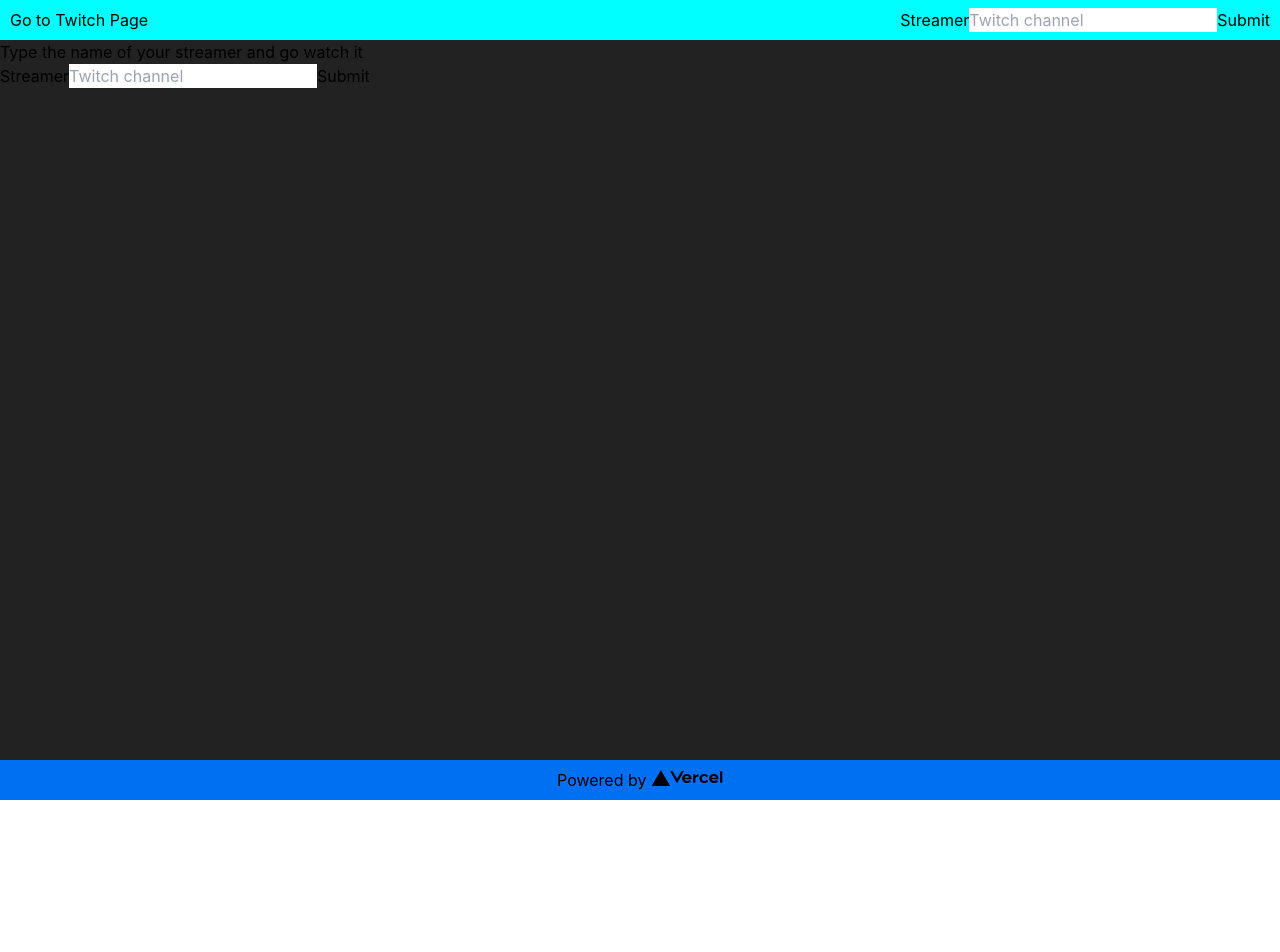
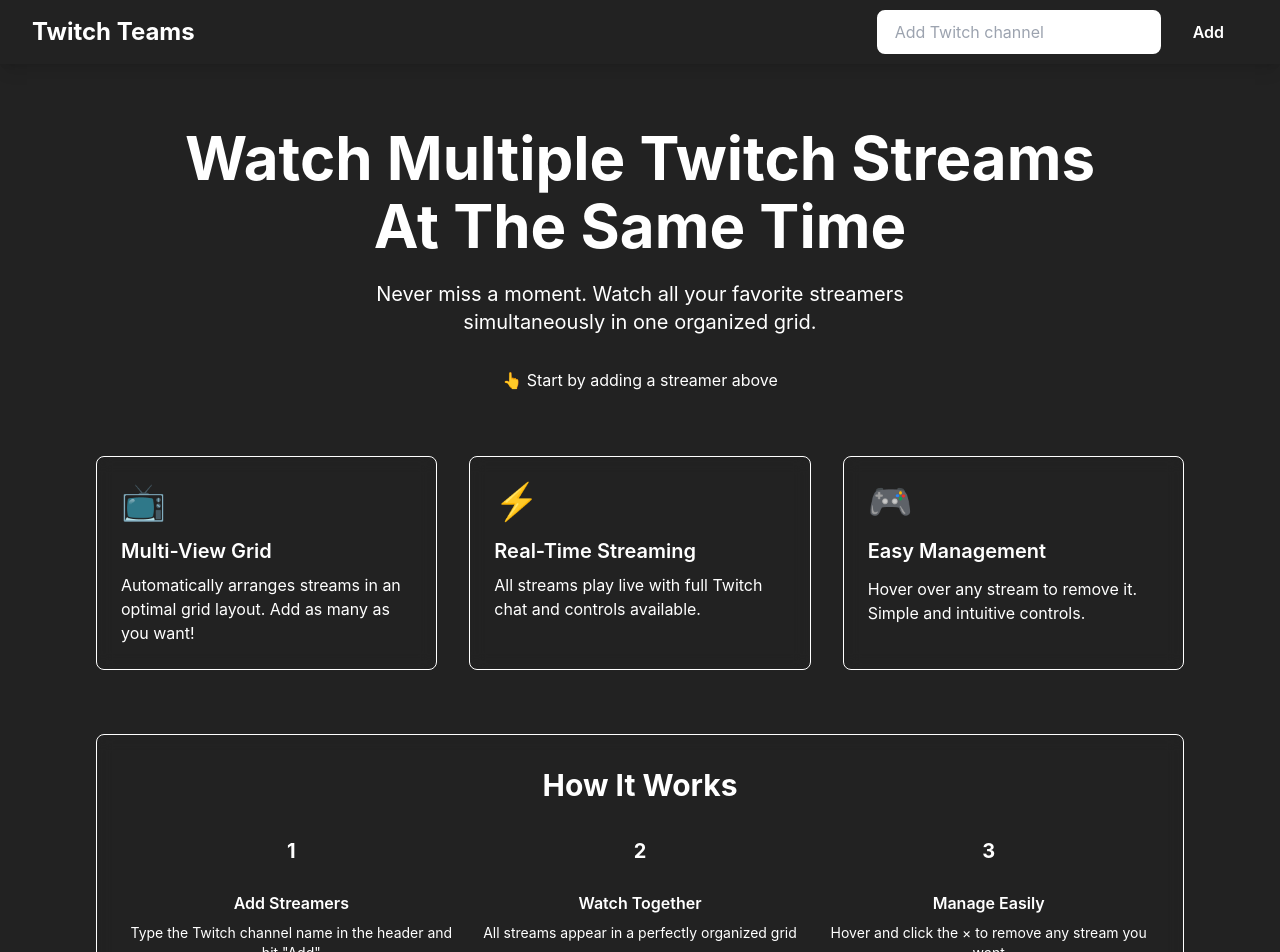
Before and after one commit to NeoCephei/TwitchTeams, a Next.js app in the folder client/: page / in a window 1280 px wide. Shown: the top 952 px of the page. Before the commit the page ends 800 px from the top, so only its background shows below. Built offline with nearby package versions, Linux system fonts and the light colour scheme.

Commit message:
feat(ui): redesign layout and components with improved styling

```diff
--- a/client/components/landing/landing.js
+++ b/client/components/landing/landing.js
@@ -21,29 +21,113 @@
 /*                    Implementation                      */
 /* ====================================================== */
 
-export function Landing({}) {
-	const dispatch = useDispatch()
+import { useRouter } from 'next/router'
+
+export function Landing() {
+	const router = useRouter()
 
 	return (
-		<>
-			<h1>Type the name of your streamer and go watch it</h1>
-			<Formik
-				initialValues={{
-					streamerName: '',
-				}}
-				onSubmit={async (values, { resetForm }) => {
-					const { streamerName } = values
-					dispatch(addStreamer(streamerName))
-					Router.push('/twitch')
-				}}
-			>
-				<Form>
-					<label htmlFor="streamerName">Streamer</label>
-					<Field id="streamerName" name="streamerName" placeholder="Twitch channel" />
+		<div className="min-h-[calc(100vh-4rem)] bg-gradient-to-b from-gray-900 to-purple-900 text-white">
+			<div className="max-w-6xl mx-auto px-4 py-16 sm:px-6 lg:px-8">
+				{/* Hero Section */}
+				<div className="text-center mb-16">
+					<h1 className="text-5xl sm:text-6xl font-bold mb-6">
+						Watch Multiple Twitch Streams
+						<span className="block text-purple-400 mt-2">At The Same Time</span>
+					</h1>
+					<p className="text-xl text-gray-300 max-w-2xl mx-auto mb-8">
+						Never miss a moment. Watch all your favorite streamers simultaneously in one organized grid.
+					</p>
+					<div className="flex flex-col sm:flex-row gap-4 justify-center items-center">
+						<div className="text-gray-400">
+							👆 Start by adding a streamer above
+						</div>
+					</div>
+				</div>
 
-					<button type="submit">Submit</button>
-				</Form>
-			</Formik>
-		</>
+				{/* Features */}
+				<div className="grid md:grid-cols-3 gap-8 mb-16">
+					<div className="bg-purple-800/30 backdrop-blur rounded-lg p-6 border border-purple-700/50">
+						<div className="text-4xl mb-4">📺</div>
+						<h3 className="text-xl font-semibold mb-2">Multi-View Grid</h3>
+						<p className="text-gray-300">
+							Automatically arranges streams in an optimal grid layout. Add as many as you want!
+						</p>
+					</div>
+
+					<div className="bg-purple-800/30 backdrop-blur rounded-lg p-6 border border-purple-700/50">
+						<div className="text-4xl mb-4">⚡</div>
+						<h3 className="text-xl font-semibold mb-2">Real-Time Streaming</h3>
+						<p className="text-gray-300">
+							All streams play live with full Twitch chat and controls available.
+						</p>
+					</div>
+
+					<div className="bg-purple-800/30 backdrop-blur rounded-lg p-6 border border-purple-700/50">
+						<div className="text-4xl mb-4">🎮</div>
+						<h3 className="text-xl font-semibold mb-3">Easy Management</h3>
+						<p className="text-gray-300">
+							Hover over any stream to remove it. Simple and intuitive controls.
+						</p>
+					</div>
+				</div>
+
+				{/* How it works */}
+				<div className="bg-gray-800/50 backdrop-blur rounded-lg p-8 border border-gray-700">
+					<h2 className="text-3xl font-bold mb-6 text-center">How It Works</h2>
+					<div className="grid md:grid-cols-3 gap-6 text-center">
+						<div>
+							<div className="bg-purple-600 w-12 h-12 rounded-full flex items-center justify-center text-xl font-bold mx-auto mb-4">
+								1
+							</div>
+							<h4 className="font-semibold mb-2">Add Streamers</h4>
+							<p className="text-gray-400 text-sm">
+								Type the Twitch channel name in the header and hit "Add"
+							</p>
+						</div>
+						<div>
+							<div className="bg-purple-600 w-12 h-12 rounded-full flex items-center justify-center text-xl font-bold mx-auto mb-4">
+								2
+							</div>
+							<h4 className="font-semibold mb-2">Watch Together</h4>
+							<p className="text-gray-400 text-sm">
+								All streams appear in a perfectly organized grid
+							</p>
+						</div>
+						<div>
+							<div className="bg-purple-600 w-12 h-12 rounded-full flex items-center justify-center text-xl font-bold mx-auto mb-4">
+								3
+							</div>
+							<h4 className="font-semibold mb-2">Manage Easily</h4>
+							<p className="text-gray-400 text-sm">
+								Hover and click the × to remove any stream you want
+							</p>
+						</div>
+					</div>
+				</div>
+
+				{/* Use Cases */}
+				<div className="mt-16 text-center">
+					<h3 className="text-2xl font-semibold mb-6">Perfect For</h3>
+					<div className="flex flex-wrap justify-center gap-4">
+						<span className="bg-purple-700/50 px-4 py-2 rounded-full text-sm">
+							Tournament Watching
+						</span>
+						<span className="bg-purple-700/50 px-4 py-2 rounded-full text-sm">
+							Multi-POV Gaming
+						</span>
+						<span className="bg-purple-700/50 px-4 py-2 rounded-full text-sm">
+							Friend Groups
+						</span>
+						<span className="bg-purple-700/50 px-4 py-2 rounded-full text-sm">
+							Esports Events
+						</span>
+						<span className="bg-purple-700/50 px-4 py-2 rounded-full text-sm">
+							Content Creation
+						</span>
+					</div>
+				</div>
+			</div>
+		</div>
 	)
 }
--- a/client/components/layout/header/header.js
+++ b/client/components/layout/header/header.js
@@ -1,4 +1,4 @@
-import React from 'react'
+import { useState } from 'react'
 
 import { Formik, Field, Form } from 'formik'
 import _ from 'lodash'
@@ -14,69 +14,73 @@
 /*                   Actions / Selectors                  */
 /* ====================================================== */
 
-import { addStreamer, resetList } from 'Redux/actions'
+import { addStreamer } from 'Redux/actions'
 
-/* ====================================================== */
-/*                         Styles                         */
-/* ====================================================== */
-
-import styles from 'Styles/layout/Layout.module.css'
 
 /* ====================================================== */
 /*                    Implementation                      */
 /* ====================================================== */
 
+
 export default function Header() {
 	const dispatch = useDispatch()
 	const router = useRouter()
+	const [streamerName, setStreamerName] = useState('')
+
+	const handleSubmit = (e) => {
+		e.preventDefault()
+
+		if (streamerName.trim()) {
+			dispatch(addStreamer(streamerName.trim()))
+			setStreamerName('')
+
+			if (router.pathname === '/') {
+				router.push('/twitch')
+			}
+		}
+	}
+
+	const handleLogoClick = () => {
+		router.push('/')
+	}
 
 	return (
-		<header className={styles.header}>
-			<DevTool />
-			{/*
-			//! I use this dev tool right now just in order to navigate around my pages.
-			//* In the future in will be just a logo or name of the website to take you to the landing page
-			*/}
-			<Formik
-				initialValues={{
-					streamerName: '',
-				}}
-				onSubmit={async (values, { resetForm }) => {
-					const { streamerName } = values
-					resetForm()
-					dispatch(addStreamer(streamerName))
-					router.pathname === '/' && router.push('/twitch')
-				}}
-			>
-				<Form>
-					<label htmlFor="streamerName">Streamer</label>
-					<Field id="streamerName" name="streamerName" placeholder="Twitch channel" autocomplete="on" />
+		<header className="bg-purple-900 shadow-lg">
+			<div className="max-w-7xl mx-auto px-4 sm:px-6 lg:px-8">
+				<div className="flex items-center justify-between h-16">
+					{/* Logo / Nombre del proyecto */}
+					<div
+						className="flex items-center cursor-pointer hover:opacity-80 transition-opacity"
+						onClick={handleLogoClick}
+					>
+						<h1 className="text-2xl font-bold text-white">
+							Twitch <span className="text-purple-300">Teams</span>
+						</h1>
+					</div>
 
-					<button type="submit">Submit</button>
-				</Form>
-			</Formik>
+					{/* Formulario de búsqueda */}
+					<form onSubmit={handleSubmit} className="flex items-center gap-2">
+						<label htmlFor="streamerName" className="sr-only">
+							Streamer name
+						</label>
+						<input
+							id="streamerName"
+							type="text"
+							value={streamerName}
+							onChange={(e) => setStreamerName(e.target.value)}
+							placeholder="Add Twitch channel"
+							autoComplete="off"
+							className="px-4 py-2 rounded-lg border-2 border-purple-700 bg-purple-800 text-white placeholder-purple-300 focus:outline-none focus:border-purple-400 focus:ring-2 focus:ring-purple-400 transition-all"
+						/>
+						<button
+							type="submit"
+							className="px-6 py-2 bg-purple-600 hover:bg-purple-500 text-white font-semibold rounded-lg transition-colors focus:outline-none focus:ring-2 focus:ring-purple-400 focus:ring-offset-2 focus:ring-offset-purple-900"
+						>
+							Add
+						</button>
+					</form>
+				</div>
+			</div>
 		</header>
 	)
 }
-
-/* ====================================================== */
-/*                       Helpers                          */
-/* ====================================================== */
-
-const DevTool = () => {
-	const dispatch = useDispatch()
-	const router = useRouter()
-
-	const handleRemoveAllStreamers = () => {
-		dispatch(resetList())
-		router.push(router.pathname === '/' ? '/twitch' : '/')
-	}
-
-	return (
-		<div>
-			<h2 className="hover:cursor-pointer" onClick={handleRemoveAllStreamers}>
-				{router.pathname === '/' ? 'Go to Twitch Page' : 'Back to home'}
-			</h2>
-		</div>
-	)
-}
--- a/client/components/layout/layout.js
+++ b/client/components/layout/layout.js
@@ -20,7 +20,6 @@
 		<div className={styles.container}>
 			<Header />
 			<main className={styles.main}>{children}</main>
-			<Footer />
 		</div>
 	)
 }
--- a/client/components/video/video.js
+++ b/client/components/video/video.js
@@ -34,8 +34,6 @@
 /* ====================================================== */
 
 export function VideoStream({ streamerName, qty }) {
-	//todo: Add tooltip to the closeIcon
-	//todo: Make the close icon change size relative to the stream
 	const dispatch = useDispatch()
 	const [showCloseIcon, setShowCloseIcon] = React.useState(false)
 
@@ -49,14 +47,12 @@
 
 	return (
 		<div
-			// className={styles.streamItem}
-			// style={{ width: qty > 6 ? '33%' : qty > 3 ? '50%' : '100%' }}
+			className="relative w-full h-full min-h-[400px]"
 			onMouseEnter={handleMouseEnterVideoPlayer}
 			onMouseLeave={handleMouseLeaveVideoPlayer}
 		>
 			<ReactPlayer
 				key={streamerName}
-				// wrapper={VideoWrapper}
 				url={`https://www.twitch.tv/${streamerName}`}
 				controls
 				playing
@@ -65,21 +61,16 @@
 			/>
 
 			{showCloseIcon && (
-				<div
-					className={styles.closeButton}
+				<button
+					className="absolute top-2 right-2 bg-red-600 hover:bg-red-700 rounded-full p-2 cursor-pointer transition-colors z-10"
 					onClick={() => {
 						dispatch(removeStreamer(streamerName))
 					}}
+					aria-label={`Remove ${streamerName}`}
 				>
 					<Image src={closeIcon} alt="close Icon" width={20} height={20} />
-				</div>
+				</button>
 			)}
 		</div>
 	)
 }
-
-/* ====================================================== */
-/*                       Helpers                          */
-/* ====================================================== */
-
-const VideoWrapper = ({ children }) => <div>{children}</div>
--- a/client/pages/twitch/index.js
+++ b/client/pages/twitch/index.js
@@ -32,22 +32,32 @@
 export default function Streamings() {
 	const streamers = useSelector((state) => state.streamers)
 
-	const streamings = _.map(streamers, (streamerName) => {
-		const numberOfStreamings = _.size(streamers)
-		return <VideoStream streamerName={streamerName} qty={numberOfStreamings} />
+	const totalStreams = streamers.length
+
+	// Calculamos el número de columnas y filas para un grid balanceado
+	const cols = Math.ceil(Math.sqrt(totalStreams))
+	const rows = Math.ceil(totalStreams / cols)
+
+	const streamings = streamers.map((streamerName) => {
+		return <VideoStream key={streamerName} streamerName={streamerName} qty={totalStreams} />
 	})
 
-	const totalStreams = _.size(streamers)
-	const shape = _.round(Math.sqrt(totalStreams))
-	const result = `grid-cols-${shape} grid-rows-${shape}`
-
-	if (_.isEmpty(streamers)) {
+	if (streamers.length === 0) {
 		return <Layout>Seems you haven't select any streamer yet</Layout>
 	}
 
 	return (
 		<Layout>
-			<div className={`grid grid-flow-col ${result} gap-10 bg-gray-200 min-w-full`}>{streamings}</div>
+			<div
+				className="gap-2 bg-gray-900 min-w-full min-h-screen p-2"
+				style={{
+					display: 'grid',
+					gridTemplateColumns: `repeat(${cols}, 1fr)`,
+					gridTemplateRows: `repeat(${rows}, 1fr)`,
+				}}
+			>
+				{streamings}
+			</div>
 		</Layout>
 	)
 }
--- a/client/styles/layout/Layout.module.css
+++ b/client/styles/layout/Layout.module.css
@@ -16,7 +16,7 @@
 }
 
 .main{
-  height: 90vh;
+  height: 100%;
 }
 
 .footer{
```
Also changed, not shown: client/pages/index.js (+0 -7 lines).
